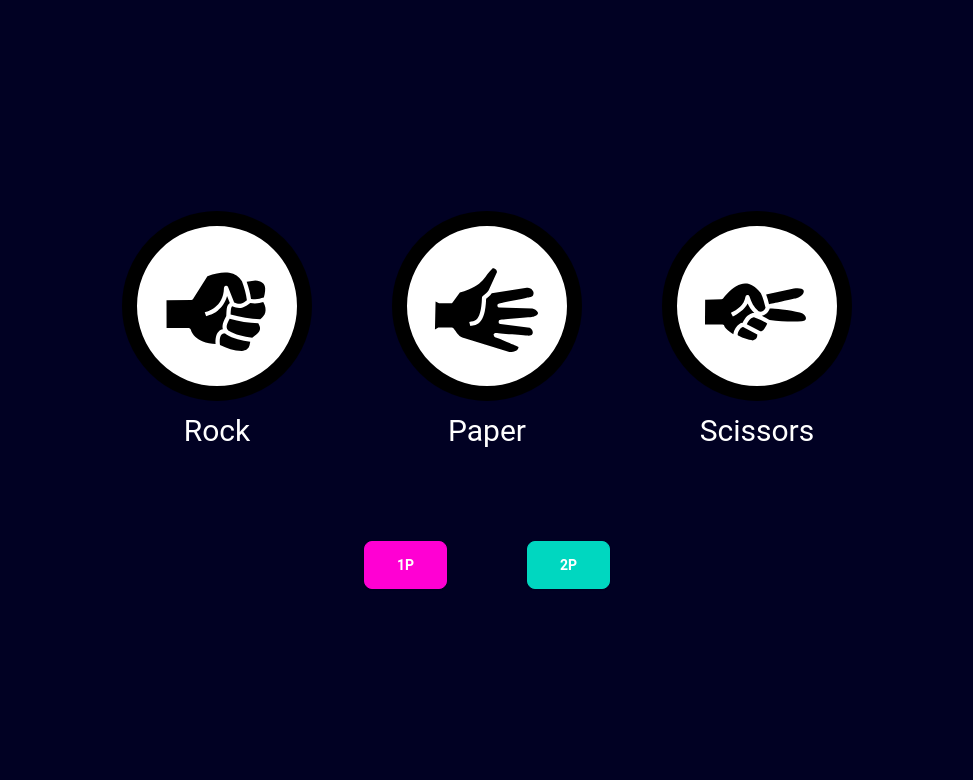
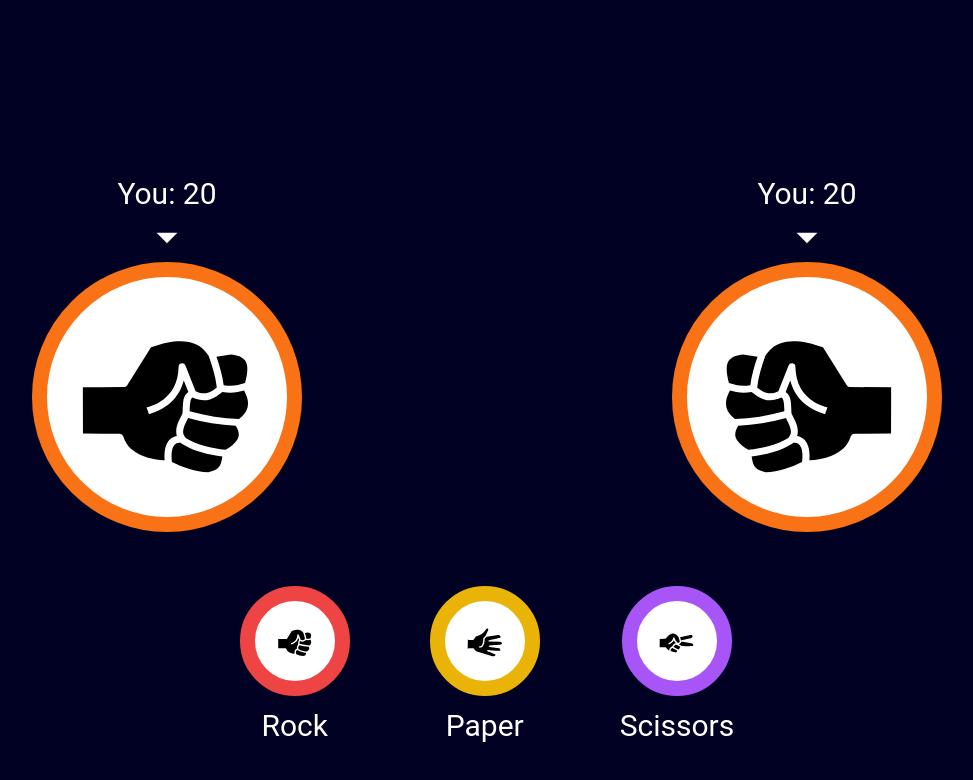
Before and after one commit to toantran-se/rock-paper-scissors-game, a React (Vite) app: page / in a window 1280 px wide. Both pictures are taken after a click on the button "1P". Shown: the top 780 px of the page, without its empty margins (153-1126 px from the left). Built offline with nearby package versions, Linux system fonts and the light colour scheme; the HTML template or start-up script is replaced by a standard one.

Commit message:
feat: implement UI

```diff
--- a/src/containers/Home/index.tsx
+++ b/src/containers/Home/index.tsx
@@ -1,6 +1,6 @@
 import { useState } from "react";
 import { ToastContainer } from "react-toastify";
-import { GameIntro, PlayModeEnums } from "../../shared";
+import { GameIntro, OnePlayerMode, PlayModeEnums } from "../../shared";
 import "./Home.scss";
 
 export const Home = () => {
@@ -27,8 +27,8 @@ export const Home = () => {
             <p className="text-3xl font-medium">20</p>
           </div>
         </div> */}
-
-        <GameIntro onChangePlayMode={onChangePlayMode} />
+        {playMode === "" && <GameIntro onChangePlayMode={onChangePlayMode} />}
+        {playMode === PlayModeEnums.OnePlayer && <OnePlayerMode />}
       </div>
 
       <ToastContainer position="top-center" autoClose={1500} theme="light" />
--- a/src/shared/components/GameIntro.tsx
+++ b/src/shared/components/GameIntro.tsx
@@ -10,12 +10,14 @@ export const GameIntro = ({ onChangePlayMode }: GameIntroTypes) => {
   return (
     <>
       <div className="flex gap-20">
-        <IconCard Icon={GiRock} borderColor="red-500" label="Rock" />
-        <IconCard Icon={GiPaper} borderColor="yellow-500" label="Paper" />
-        <IconCard Icon={GiScissors} borderColor="purple-500" label="Scissors" />
+        <IconCard Icon={GiRock} borderColor="border-red-500" label="Rock" />
+        <IconCard Icon={GiPaper} borderColor="border-yellow-500" label="Paper" />
+        <IconCard Icon={GiScissors} borderColor="border-purple-500" label="Scissors" />
       </div>
 
-      <div className="flex gap-20 mt-20">
+      <p className="text-2xl mt-20">Choose your play mode:</p>
+
+      <div className="flex gap-10 mt-5">
         <button
           className={`btn text-white px-8 py-4 btn-secondary`}
           onClick={() => onChangePlayMode(PlayModeEnums.OnePlayer)}
--- a/src/shared/components/IconCard.tsx
+++ b/src/shared/components/IconCard.tsx
@@ -2,17 +2,38 @@ import { IconType } from "react-icons";
 
 type IconCardTypes = {
   Icon: IconType;
+  handleChoice?: (choice: string) => void;
   borderColor: string;
+  size?: number;
   label?: string;
+  isIconReverse?: boolean;
 };
 
-export const IconCard = ({ Icon, borderColor, label }: IconCardTypes) => {
+export const IconCard = ({
+  Icon,
+  handleChoice = () => {},
+  borderColor,
+  size,
+  label,
+  isIconReverse,
+}: IconCardTypes) => {
+  const onChoice = () => {
+    if (!label) {
+      return;
+    }
+
+    handleChoice(label);
+  };
+
   return (
     <div className="flex flex-col items-center justify-center gap-3">
       <div
-        className={`bg-white text-black p-5 rounded-full border-[15px] border-solid border-${borderColor}`}
+        className={`bg-white text-black p-5 rounded-full border-[15px] border-solid ${borderColor} cursor-pointer ${
+          isIconReverse ? `scale-x-[-1]` : ""
+        }`}
+        onClick={onChoice}
       >
-        <Icon size={120} />
+        <Icon size={size ?? 120} />
       </div>
       <p className="text-3xl">{label}</p>
     </div>
--- /dev/null
+++ b/src/shared/components/OnePlayerMode.tsx
@@ -0,0 +1,50 @@
+import { useState } from "react";
+import { GiPaper, GiRock, GiScissors } from "react-icons/gi";
+import { ChoiceEnums } from "../enums";
+import { IconCard } from "./IconCard";
+import { PlayerChoice } from "./PlayerChoice";
+
+export const OnePlayerMode = () => {
+  const [playerChoice, setPlayerChoice] = useState(`${ChoiceEnums.Rock}`);
+
+  const handlePlayerChoice = (choice: string) => {
+    setPlayerChoice(choice);
+  };
+
+  return (
+    <div className="w-full h-screen flex flex-col items-center justify-center relative">
+      <div className="w-full flex items-center justify-around">
+        <div>
+          <PlayerChoice choice={playerChoice} />
+        </div>
+        <div>
+          <PlayerChoice isIconReverse={true} choice={playerChoice} />
+        </div>
+      </div>
+
+      <div className="flex gap-20 absolute bottom-14">
+        <IconCard
+          Icon={GiRock}
+          size={40}
+          borderColor="border-red-500"
+          label="Rock"
+          handleChoice={handlePlayerChoice}
+        />
+        <IconCard
+          Icon={GiPaper}
+          size={40}
+          borderColor="border-yellow-500"
+          label="Paper"
+          handleChoice={handlePlayerChoice}
+        />
+        <IconCard
+          Icon={GiScissors}
+          size={40}
+          borderColor="border-purple-500"
+          label="Scissors"
+          handleChoice={handlePlayerChoice}
+        />
+      </div>
+    </div>
+  );
+};
--- /dev/null
+++ b/src/shared/components/PlayerChoice.tsx
@@ -0,0 +1,51 @@
+import { GiPaper, GiRock, GiScissors } from "react-icons/gi";
+import { MdArrowDropDown } from "react-icons/md";
+import { IconCard } from "./IconCard";
+import { ChoiceEnums } from "../enums";
+
+type PlayerChoiceProps = {
+  isIconReverse?: boolean;
+  choice: string;
+};
+
+export const PlayerChoice = ({
+  isIconReverse = false,
+  choice,
+}: PlayerChoiceProps) => {
+  return (
+    <>
+      <div>
+        <div className="flex flex-col items-center -mt-20">
+          <p className="text-3xl">You: 20</p>
+          <MdArrowDropDown size={50} />
+        </div>
+        {choice === ChoiceEnums.Rock && (
+          <IconCard
+            Icon={GiRock}
+            size={200}
+            isIconReverse={isIconReverse}
+            borderColor="border-orange-500"
+          />
+        )}
+
+        {choice === ChoiceEnums.Paper && (
+          <IconCard
+            Icon={GiPaper}
+            size={200}
+            isIconReverse={isIconReverse}
+            borderColor="border-orange-500"
+          />
+        )}
+
+        {choice === ChoiceEnums.Scissors && (
+          <IconCard
+            Icon={GiScissors}
+            size={200}
+            isIconReverse={isIconReverse}
+            borderColor="border-orange-500"
+          />
+        )}
+      </div>
+    </>
+  );
+};
--- a/src/shared/components/index.ts
+++ b/src/shared/components/index.ts
@@ -1,2 +1,4 @@
 export * from "./GameIntro";
 export * from "./IconCard";
+export * from "./OnePlayerMode";
+export * from "./PlayerChoice";
--- /dev/null
+++ b/src/shared/enums/Choices.enum.tsx
@@ -0,0 +1,5 @@
+export enum ChoiceEnums {
+  Rock = "Rock",
+  Paper = "Paper",
+  Scissors = "Scissors",
+}
--- a/src/shared/enums/index.ts
+++ b/src/shared/enums/index.ts
@@ -1 +1,2 @@
-export * from "./PlayMode";
+export * from "./PlayMode.enum";
+export * from "./Choices.enum";
```
Also changed, not shown: src/shared/enums/PlayMode.enum.tsx (renamed from src/shared/enums/PlayMode.tsx).
